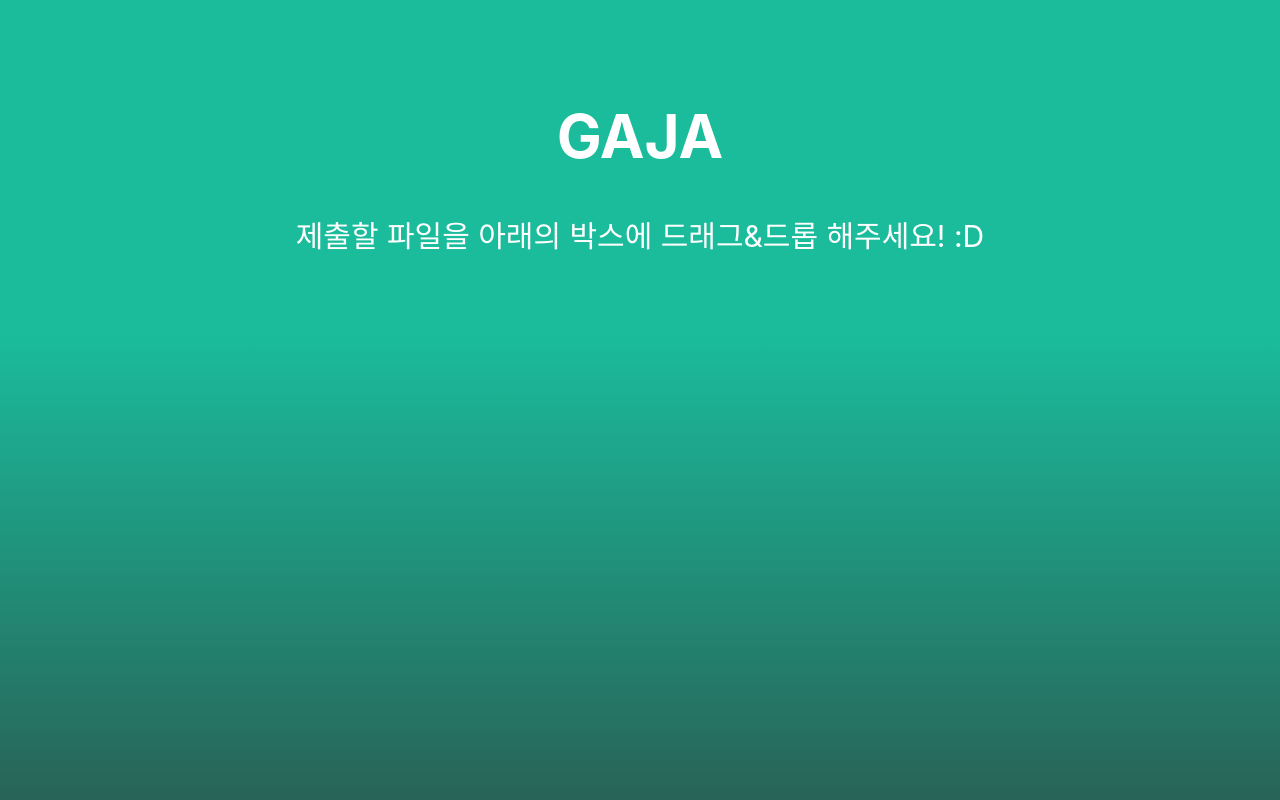
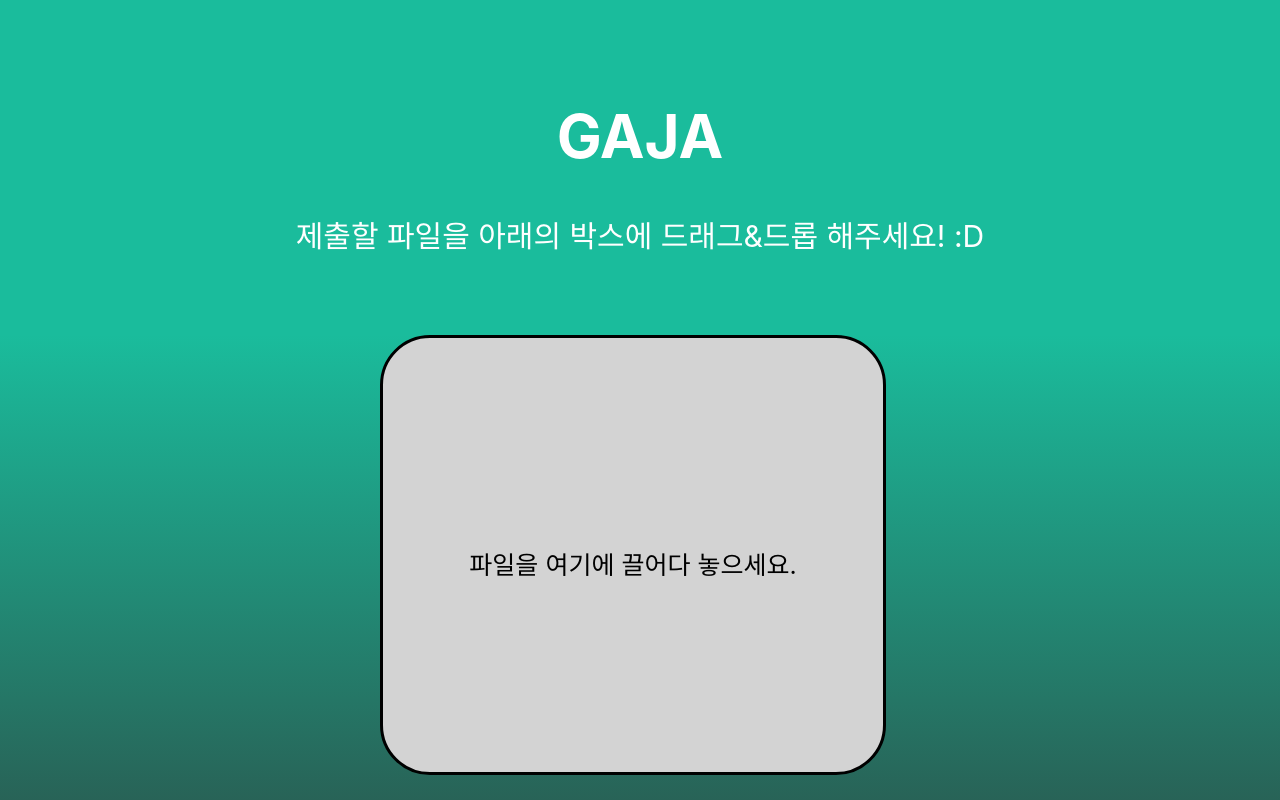
Before and after one commit to WhiteKr/GajaWeb, a React (Create React App) app: page / in a window 1280 px wide. Built offline with nearby package versions, Linux system fonts and the light colour scheme.

Commit message:
Added DropBox on App

```diff
--- a/src/App.tsx
+++ b/src/App.tsx
@@ -2,6 +2,7 @@ import React from 'react';
 import './styles/App.css';
 
 import Header from './components/Header';
+import DropBox from './components/DropBox';
 
 class App extends React.Component {
 	render() {
@@ -10,6 +11,9 @@ class App extends React.Component {
 				<Header />
 
 				<div className="gradation">
+					<div className="dropBoxInApp">
+						<DropBox />
+					</div>
 				</div>
 			</div>
 		)
--- a/src/styles/App.css
+++ b/src/styles/App.css
@@ -6,3 +6,17 @@
     width: 100%;
     background: linear-gradient(#1abc9c, #286357);
 }
+
+.dropBoxInApp {
+    width: 520px;
+    height: 600px;
+    position: absolute;
+    left: 0;
+    right: 0;
+    top: 0;
+    bottom: 0;
+    margin: auto;
+    max-width: 100%;
+    max-height: 100%;
+    overflow: auto;
+}
```
